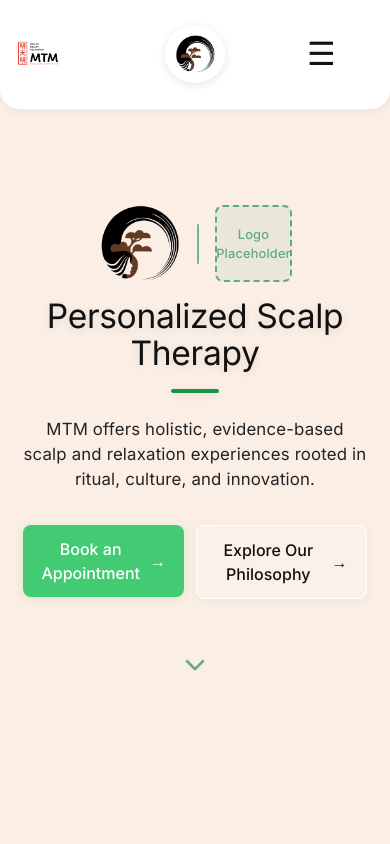
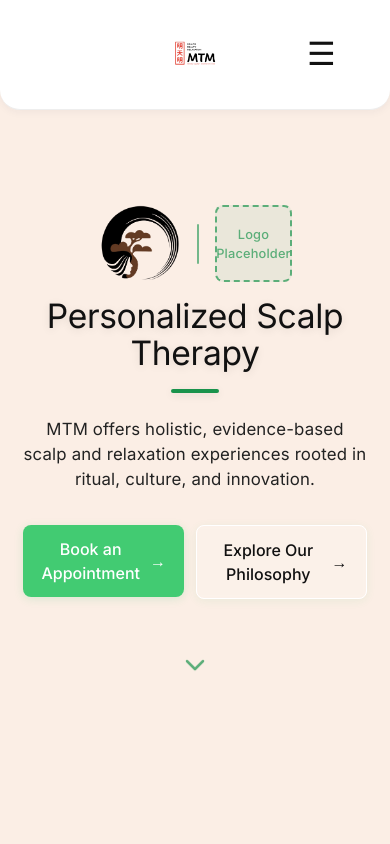
Before and after one commit to kumarannathan/mtmsite, a React (Vite) app in the folder skincare-vite/: page /test/landing1 in a window 390 px wide. Shown: the top 844 px of the page. Built offline with nearby package versions, Linux system fonts and the light colour scheme.

Commit message:
Refactor Navbar for improved layout and mobile responsiveness by consolidating logo elements. Update Landing page styles for better mobile adaptation, adjusting logo scale, font sizes, and button padding based on device type.

```diff
--- a/skincare-vite/src/components/Navbar.tsx
+++ b/skincare-vite/src/components/Navbar.tsx
@@ -126,14 +126,7 @@ export default function Navbar() {
           transition: 'top 0.3s ease-in-out',
           boxShadow: isLandingPage ? 'none' : '0 2px 8px rgba(44,44,84,0.05)',
         }}>
-          {/* Left: logoNOBG.png */}
-          <div style={{ flex: 1, display: 'flex', justifyContent: 'flex-start' }}>
-            <Link to="/" style={{ display: 'flex', alignItems: 'center' }}>
-              <img src="/mtm.png" alt="MTM Logo" style={{ height: '28px', width: 'auto' }} />
-            </Link>
-          </div>
-
-          {/* Center: Circle logo */}
+          {/* Center: logoNOBG.png */}
           <div style={{
             position: 'absolute',
             left: '50%',
@@ -143,17 +136,9 @@ export default function Navbar() {
             alignItems: 'center',
             justifyContent: 'center'
           }}>
-            <div style={{
-              backgroundColor: 'white',
-              borderRadius: '50%',
-              padding: '10px',
-              display: 'flex',
-              alignItems: 'center',
-              justifyContent: 'center',
-              boxShadow: '0 2px 8px rgba(0,0,0,0.1)'
-            }}>
-              <img src="/logo.png" alt="MTM Logo" style={{ height: '38px', width: 'auto' }} />
-            </div>
+            <Link to="/" style={{ display: 'flex', alignItems: 'center' }}>
+              <img src="/mtm.png" alt="MTM Logo" style={{ height: '28px', width: 'auto' }} />
+            </Link>
           </div>
 
           {/* Right: Menu button */}
--- a/skincare-vite/src/pages/Landing.tsx
+++ b/skincare-vite/src/pages/Landing.tsx
@@ -88,7 +88,7 @@ export default function Landing1() {
   useEffect(() => {
     // Start with smaller scale, then animate to normal size after a short delay
     const timer = setTimeout(() => {
-      setLogoScale(2.5);
+      setLogoScale(isMobile ? 1.8 : 2.5);
     }, 500); // Start growing after 500ms
 
     // Change logo after scaling animation completes
@@ -101,7 +101,7 @@ export default function Landing1() {
       clearTimeout(timer);
       clearTimeout(logoChangeTimer);
     };
-  }, []);
+  }, [isMobile]);
 
   // Auto-switch carousel every 5 seconds
   useEffect(() => {
@@ -230,7 +230,7 @@ export default function Landing1() {
       /> */}
     </div>
           <h1 style={{
-            fontSize: isMobile ? '2.8rem' : '4.5rem',
+            fontSize: isMobile ? '2.2rem' : '4.5rem',
             fontWeight: 700,
             marginBottom: '1.5rem',
             color: theme.white,
@@ -240,7 +240,7 @@ export default function Landing1() {
             {t('landing_hero_title')}
           </h1>
           <p style={{
-            fontSize: isMobile ? '1.2rem' : '1.5rem',
+            fontSize: isMobile ? '1rem' : '1.5rem',
             marginBottom: '2.5rem',
             lineHeight: 1.6,
             maxWidth: '600px',
@@ -256,9 +256,9 @@ export default function Landing1() {
               backgroundColor: theme.primary,
               color: theme.white,
               border: 'none',
-              padding: '16px 32px',
+              padding: isMobile ? '12px 24px' : '16px 32px',
               borderRadius: '8px',
-              fontSize: '1.2rem',
+              fontSize: isMobile ? '1rem' : '1.2rem',
               fontWeight: 500,
               cursor: 'pointer',
               transition: 'all 0.3s ease',
```
